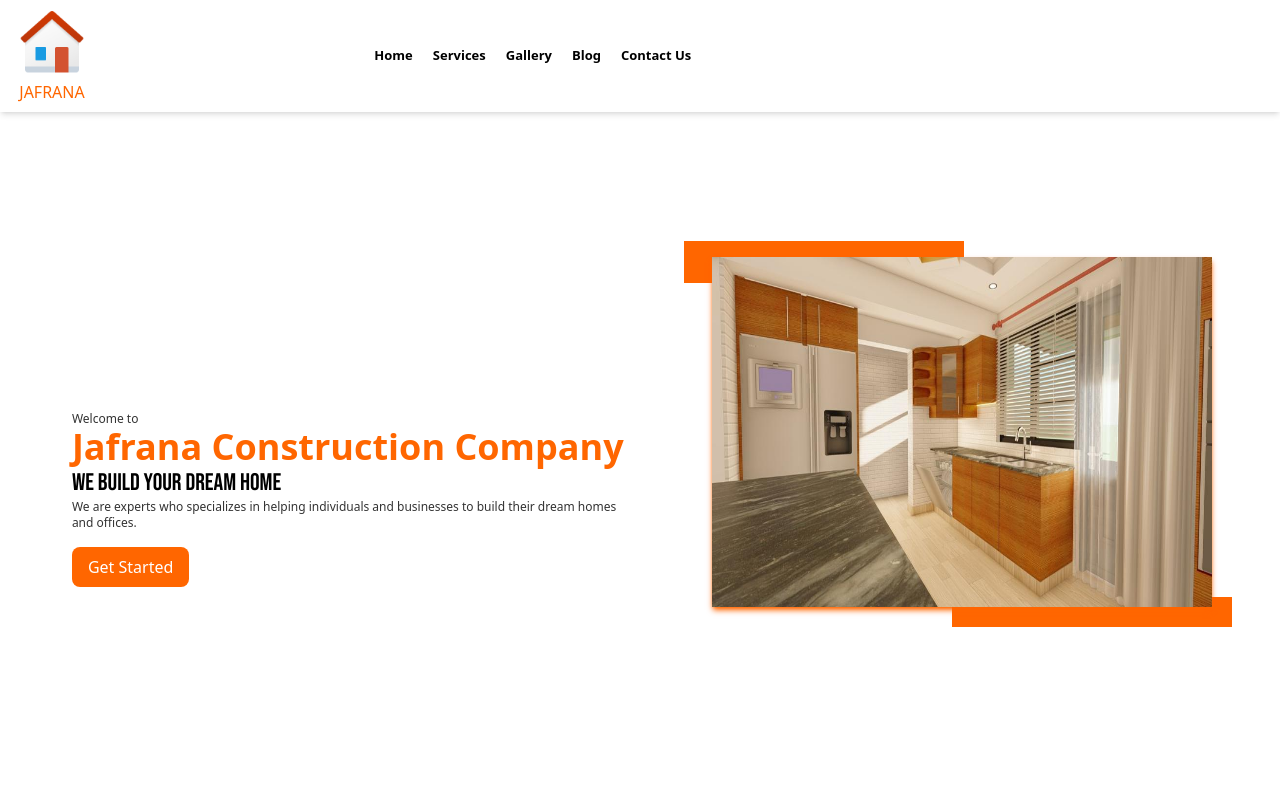
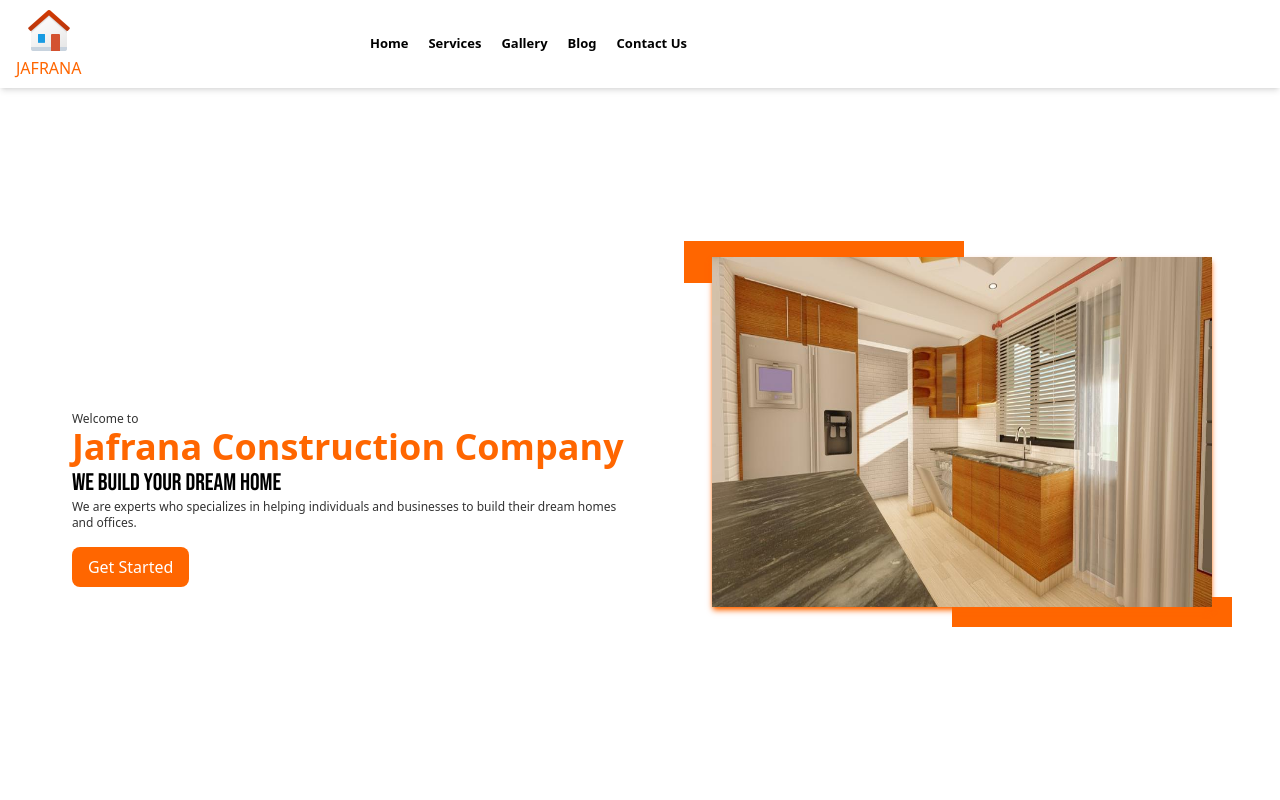
Before and after one commit to matthewkuria/jafrana, a Next.js app: page / in a window 1280 px wide. Shown: the top 800 px of the page. Built offline with nearby package versions, Linux system fonts and the light colour scheme; a web font is replaced by a local one.

Commit message:
Resize the NavBar logo to w-12 and h-12

```diff
--- a/app/components/Navlogo.tsx
+++ b/app/components/Navlogo.tsx
@@ -4,10 +4,10 @@ import jafranaHomeLogo from "../../public/home-icon.png";
 export default function Navlogo() {
     return (
             <div className="">
-            <Link href="/" className="flex flex-col items-center">
-                <Image src={jafranaHomeLogo} alt="Jafrana construction  logo" width={80} height={80} className="w-18 h-18" />
-                <p className="text-primary uppercase">Jafrana</p>
-            </Link>
+                <Link href="/" className="flex flex-col items-center">
+                    <Image src={jafranaHomeLogo} alt="Jafrana construction  logo" width={50} height={50} className="w-12 h-12" />
+                    <p className="text-primary uppercase">Jafrana</p>
+                </Link>
             </div>
     )
 }
```
